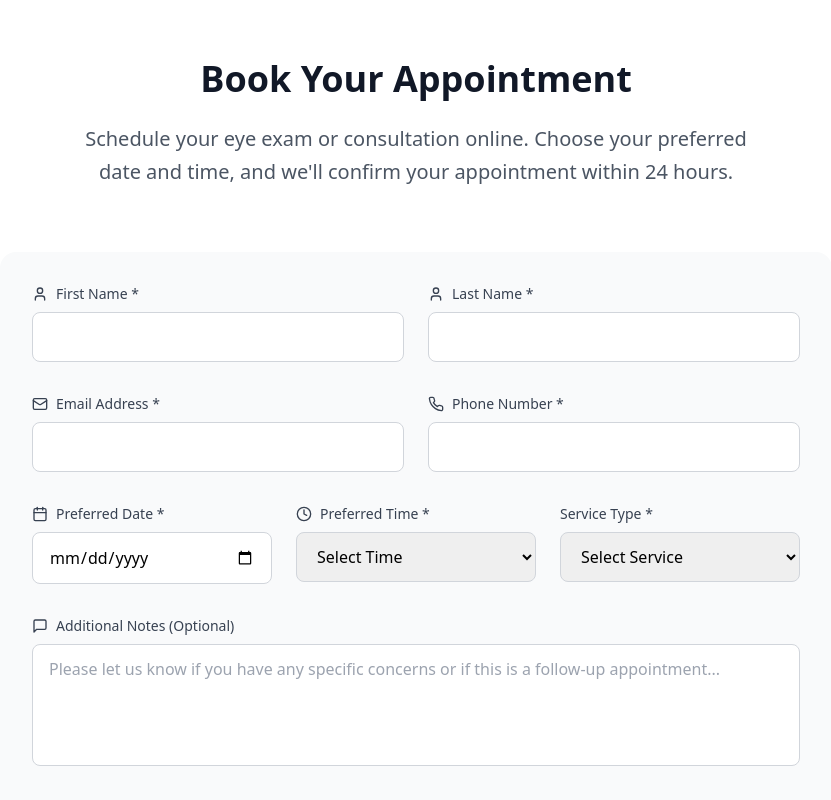
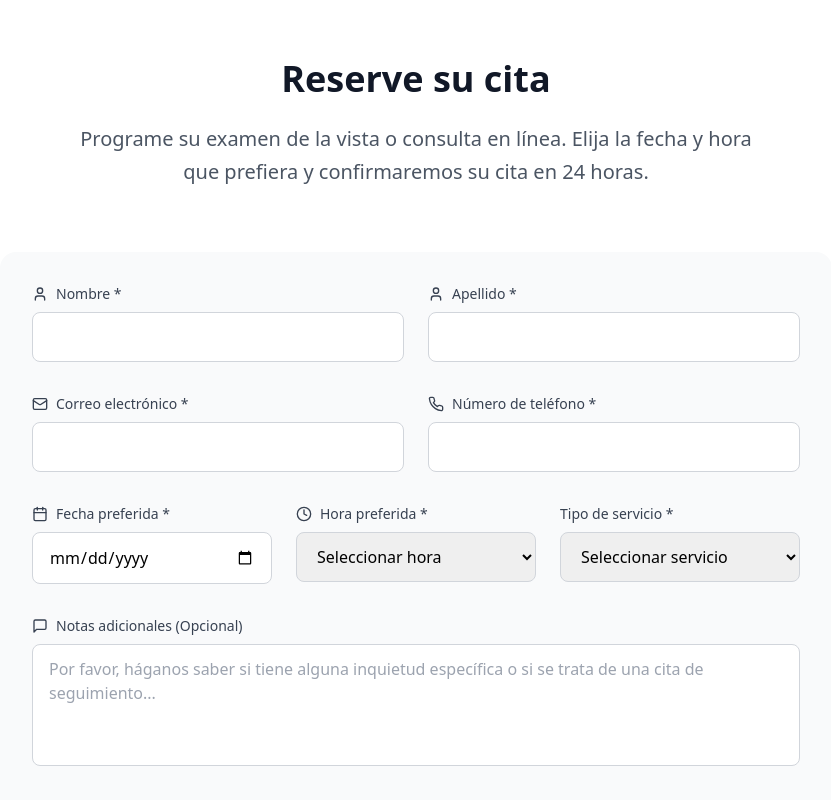
Before and after one commit to jeriaj9/optical-website, a React (Vite) app: page / in a window 1280 px wide. Shown: the part 3400-4200 px from the top of the page, without its empty margins (224-1055 px from the left). Built offline with nearby package versions, Linux system fonts and the light colour scheme.

Commit message:
Edit booking section

```diff
--- a/src/components/Booking.tsx
+++ b/src/components/Booking.tsx
@@ -28,12 +28,12 @@ const Booking: React.FC = () => {
   const [isSubmitted, setIsSubmitted] = useState(false);
 
   const services = [
-    'Comprehensive Eye Exam',
-    'Contact Lens Fitting',
-    'Eyewear Consultation',
-    'Pediatric Eye Exam',
-    'Emergency Eye Care',
-    'Follow-up Appointment'
+    'Examen oftalmológico completo',
+    'Adaptación de lentes de contacto',
+    'Consulta sobre gafas',
+    'Examen oftalmológico pediátrico',
+    'Atención oftalmológica de urgencia',
+    'Cita de seguimiento'
   ];
 
   const timeSlots = [
@@ -84,29 +84,28 @@ const Booking: React.FC = () => {
         <div className="max-w-3xl mx-auto px-4 sm:px-6 lg:px-8">
           <div className="text-center bg-green-50 p-12 rounded-2xl border border-green-200">
             <CheckCircle className="h-16 w-16 text-green-500 mx-auto mb-6" />
-            <h2 className="text-3xl font-bold text-gray-900 mb-4">Appointment Confirmed!</h2>
+            <h2 className="text-3xl font-bold text-gray-900 mb-4">¡Cita confirmada!</h2>
             <p className="text-xl text-gray-600 mb-6">
-              Thank you for booking with VisionCare. We've sent a confirmation email with all the details.
+              Gracias por reservar con VisionCare. Le hemos enviado un correo electrónico de confirmación con todos los detalles.
             </p>
             <div className="bg-white p-6 rounded-xl shadow-sm mb-8">
-              <h3 className="font-semibold text-gray-900 mb-4">Appointment Details:</h3>
+              <h3 className="font-semibold text-gray-900 mb-4">Detalles de la cita:</h3>
               <div className="grid md:grid-cols-2 gap-4 text-sm">
-                <div><strong>Date:</strong> {formData.date}</div>
-                <div><strong>Time:</strong> {formData.time}</div>
-                <div><strong>Service:</strong> {formData.service}</div>
-                <div><strong>Patient:</strong> {formData.firstName} {formData.lastName}</div>
+                <div><strong>Fecha:</strong> {formData.date}</div>
+                <div><strong>Hora:</strong> {formData.time}</div>
+                <div><strong>Servicio:</strong> {formData.service}</div>
+                <div><strong>Paciente:</strong> {formData.firstName} {formData.lastName}</div>
               </div>
             </div>
             <div className="space-y-4">
               <p className="text-gray-600">
-                Please arrive 15 minutes early for your appointment. If you need to reschedule,
-                please call us at (555) 123-4567.
+                Por favor, llegue 15 minutos antes de su cita. Si necesita reprogramarla, llámenos al (555) 123-4567.
               </p>
               <button
                 onClick={resetForm}
-                className="bg-sky-500 text-white px-8 py-3 rounded-full hover:bg-sky-600 transition-colors duration-200 font-medium"
+                className="bg-orange-500 text-white px-8 py-3 rounded-full hover:bg-orange-600 transition-colors duration-200 font-medium"
               >
-                Book Another Appointment
+                Reservar otra cita
               </button>
             </div>
           </div>
@@ -119,10 +118,10 @@ const Booking: React.FC = () => {
     <section id="booking" className="py-20 bg-white">
       <div className="max-w-4xl mx-auto px-4 sm:px-6 lg:px-8">
         <div className="text-center mb-16">
-          <h2 className="text-4xl font-bold text-gray-900 mb-6">Book Your Appointment</h2>
+          <h2 className="text-4xl font-bold text-gray-900 mb-6">Reserve su cita</h2>
           <p className="text-xl text-gray-600 max-w-2xl mx-auto leading-relaxed">
-            Schedule your eye exam or consultation online. Choose your preferred date and time,
-            and we'll confirm your appointment within 24 hours.
+            Programe su examen de la vista o consulta en línea.
+            Elija la fecha y hora que prefiera y confirmaremos su cita en 24 horas.
           </p>
         </div>
 
@@ -133,7 +132,7 @@ const Booking: React.FC = () => {
               <div>
                 <label htmlFor="firstName" className="flex items-center text-sm font-medium text-gray-700 mb-2">
                   <User className="h-4 w-4 mr-2" />
-                  First Name *
+                  Nombre *
                 </label>
                 <input
                   type="text"
@@ -142,13 +141,13 @@ const Booking: React.FC = () => {
                   required
                   value={formData.firstName}
                   onChange={handleInputChange}
-                  className="w-full px-4 py-3 border border-gray-300 rounded-lg focus:ring-2 focus:ring-sky-500 focus:border-transparent transition-colors duration-200"
+                  className="w-full px-4 py-3 border border-gray-300 rounded-lg focus:ring-2 focus:ring-orange-500 focus:border-transparent transition-colors duration-200"
                 />
               </div>
               <div>
                 <label htmlFor="lastName" className="flex items-center text-sm font-medium text-gray-700 mb-2">
                   <User className="h-4 w-4 mr-2" />
-                  Last Name *
+                  Apellido *
                 </label>
                 <input
                   type="text"
@@ -157,7 +156,7 @@ const Booking: React.FC = () => {
                   required
                   value={formData.lastName}
                   onChange={handleInputChange}
-                  className="w-full px-4 py-3 border border-gray-300 rounded-lg focus:ring-2 focus:ring-sky-500 focus:border-transparent transition-colors duration-200"
+                  className="w-full px-4 py-3 border border-gray-300 rounded-lg focus:ring-2 focus:ring-orange-500 focus:border-transparent transition-colors duration-200"
                 />
               </div>
             </div>
@@ -166,7 +165,7 @@ const Booking: React.FC = () => {
               <div>
                 <label htmlFor="email" className="flex items-center text-sm font-medium text-gray-700 mb-2">
                   <Mail className="h-4 w-4 mr-2" />
-                  Email Address *
+                  Correo electrónico *
                 </label>
                 <input
                   type="email"
@@ -175,13 +174,13 @@ const Booking: React.FC = () => {
                   required
                   value={formData.email}
                   onChange={handleInputChange}
-                  className="w-full px-4 py-3 border border-gray-300 rounded-lg focus:ring-2 focus:ring-sky-500 focus:border-transparent transition-colors duration-200"
+                  className="w-full px-4 py-3 border border-gray-300 rounded-lg focus:ring-2 focus:ring-orange-500 focus:border-transparent transition-colors duration-200"
                 />
               </div>
               <div>
                 <label htmlFor="phone" className="flex items-center text-sm font-medium text-gray-700 mb-2">
                   <Phone className="h-4 w-4 mr-2" />
-                  Phone Number *
+                  Número de teléfono *
                 </label>
                 <input
                   type="tel"
@@ -190,7 +189,7 @@ const Booking: React.FC = () => {
                   required
                   value={formData.phone}
                   onChange={handleInputChange}
-                  className="w-full px-4 py-3 border border-gray-300 rounded-lg focus:ring-2 focus:ring-sky-500 focus:border-transparent transition-colors duration-200"
+                  className="w-full px-4 py-3 border border-gray-300 rounded-lg focus:ring-2 focus:ring-orange-500 focus:border-transparent transition-colors duration-200"
                 />
               </div>
             </div>
@@ -200,7 +199,7 @@ const Booking: React.FC = () => {
               <div>
                 <label htmlFor="date" className="flex items-center text-sm font-medium text-gray-700 mb-2">
                   <Calendar className="h-4 w-4 mr-2" />
-                  Preferred Date *
+                  Fecha preferida *
                 </label>
                 <input
                   type="date"
@@ -210,13 +209,13 @@ const Booking: React.FC = () => {
                   min={new Date().toISOString().split('T')[0]}
                   value={formData.date}
                   onChange={handleInputChange}
-                  className="w-full px-4 py-3 border border-gray-300 rounded-lg focus:ring-2 focus:ring-sky-500 focus:border-transparent transition-colors duration-200"
+                  className="w-full px-4 py-3 border border-gray-300 rounded-lg focus:ring-2 focus:ring-orange-500 focus:border-transparent transition-colors duration-200"
                 />
               </div>
               <div>
                 <label htmlFor="time" className="flex items-center text-sm font-medium text-gray-700 mb-2">
                   <Clock className="h-4 w-4 mr-2" />
-                  Preferred Time *
+                  Hora preferida *
                 </label>
                 <select
                   id="time"
@@ -224,9 +223,9 @@ const Booking: React.FC = () => {
                   required
                   value={formData.time}
                   onChange={handleInputChange}
-                  className="w-full px-4 py-3 border border-gray-300 rounded-lg focus:ring-2 focus:ring-sky-500 focus:border-transparent transition-colors duration-200"
+                  className="w-full px-4 py-3 border border-gray-300 rounded-lg focus:ring-2 focus:ring-orange-500 focus:border-transparent transition-colors duration-200"
                 >
-                  <option value="">Select Time</option>
+                  <option value="">Seleccionar hora</option>
                   {timeSlots.map(time => (
                     <option key={time} value={time}>{time}</option>
                   ))}
@@ -234,7 +233,7 @@ const Booking: React.FC = () => {
               </div>
               <div>
                 <label htmlFor="service" className="flex items-center text-sm font-medium text-gray-700 mb-2">
-                  Service Type *
+                  Tipo de servicio *
                 </label>
                 <select
                   id="service"
@@ -242,9 +241,9 @@ const Booking: React.FC = () => {
                   required
                   value={formData.service}
                   onChange={handleInputChange}
-                  className="w-full px-4 py-3 border border-gray-300 rounded-lg focus:ring-2 focus:ring-sky-500 focus:border-transparent transition-colors duration-200"
+                  className="w-full px-4 py-3 border border-gray-300 rounded-lg focus:ring-2 focus:ring-orange-500 focus:border-transparent transition-colors duration-200"
                 >
-                  <option value="">Select Service</option>
+                  <option value="">Seleccionar servicio</option>
                   {services.map(service => (
                     <option key={service} value={service}>{service}</option>
                   ))}
@@ -255,7 +254,7 @@ const Booking: React.FC = () => {
             <div>
               <label htmlFor="notes" className="flex items-center text-sm font-medium text-gray-700 mb-2">
                 <MessageSquare className="h-4 w-4 mr-2" />
-                Additional Notes (Optional)
+                Notas adicionales (Opcional)
               </label>
               <textarea
                 id="notes"
@@ -263,8 +262,8 @@ const Booking: React.FC = () => {
                 rows={4}
                 value={formData.notes}
                 onChange={handleInputChange}
-                placeholder="Please let us know if you have any specific concerns or if this is a follow-up appointment..."
-                className="w-full px-4 py-3 border border-gray-300 rounded-lg focus:ring-2 focus:ring-sky-500 focus:border-transparent transition-colors duration-200 resize-none"
+                placeholder="Por favor, háganos saber si tiene alguna inquietud específica o si se trata de una cita de seguimiento..."
+                className="w-full px-4 py-3 border border-gray-300 rounded-lg focus:ring-2 focus:ring-orange-500 focus:border-transparent transition-colors duration-200 resize-none"
               />
             </div>
 
@@ -272,12 +271,12 @@ const Booking: React.FC = () => {
               <button
                 type="submit"
                 disabled={isSubmitting}
-                className="bg-sky-500 text-white px-12 py-4 rounded-full text-lg font-semibold hover:bg-sky-600 disabled:opacity-50 disabled:cursor-not-allowed transition-all duration-300 transform hover:scale-105"
+                className="bg-orange-500 text-white px-12 py-4 rounded-full text-lg font-semibold hover:bg-orange-600 disabled:opacity-50 disabled:cursor-not-allowed transition-all duration-300 transform hover:scale-105"
               >
-                {isSubmitting ? 'Booking Appointment...' : 'Book Appointment'}
+                {isSubmitting ? 'Reservando cita...' : 'Reservar cita'}
               </button>
               <p className="text-sm text-gray-600 mt-4">
-                We'll confirm your appointment within 24 hours via email or phone.
+                Confirmaremos su cita dentro de las 24 horas por correo electrónico o teléfono.
               </p>
             </div>
           </form>
```
Also changed, not shown: 1 other file (tests, documents, lock files or other folders).
